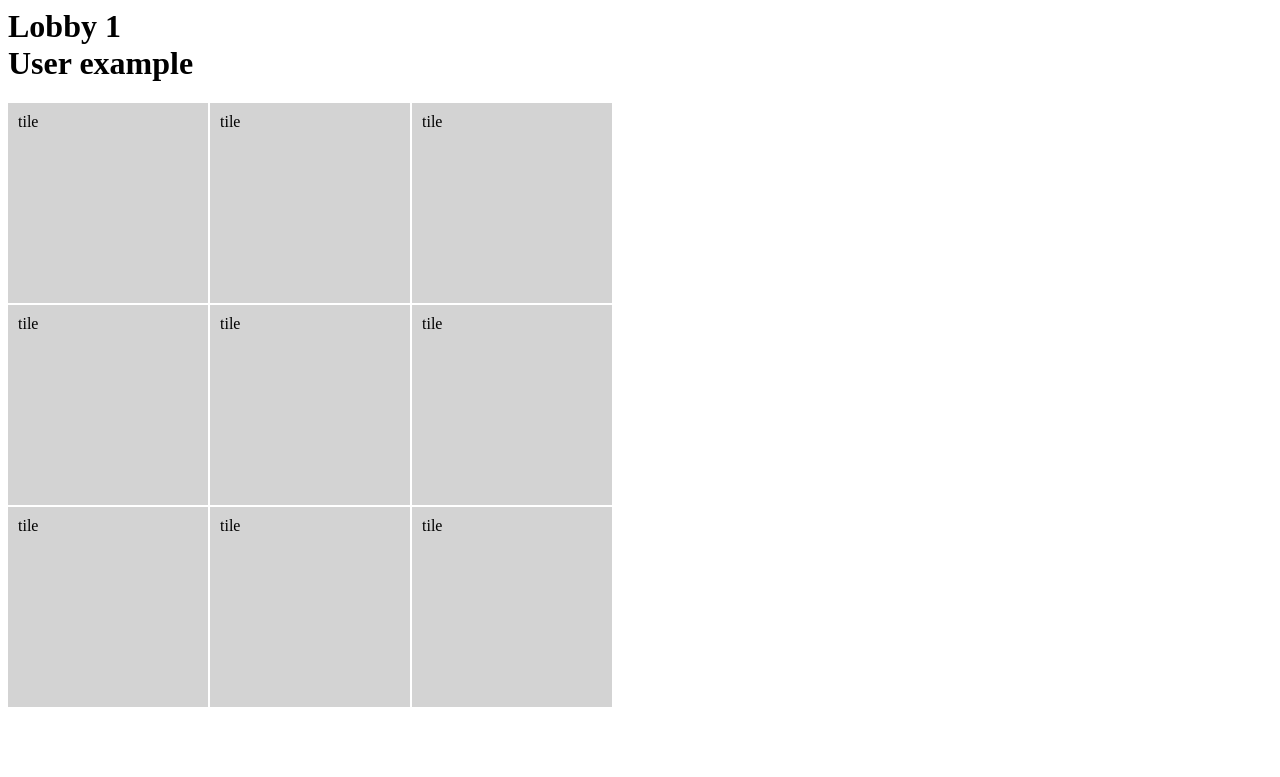
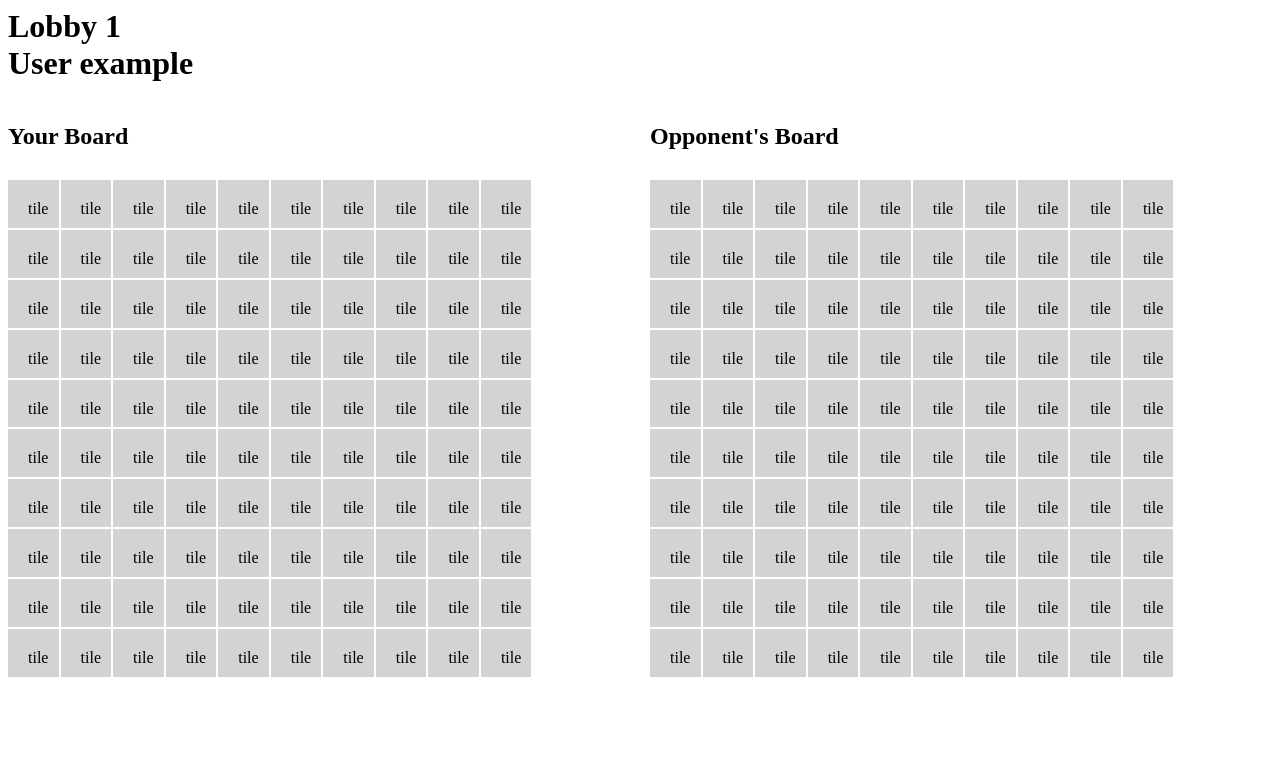
Before and after one commit to josaputra15/freighter-fighter, a Flask app: page /1 in a window 1280 px wide. Shown: the top 777 px of the page. Run offline with Flask 3, Linux system fonts and the light colour scheme; some libraries are stand-ins or nearby versions.

Commit message:
built lobby framework

```diff
--- a/static/lobby.css
+++ b/static/lobby.css
@@ -1,12 +1,18 @@
 .tile {
     background-color: lightgray;
-    outline:1px black;
-    padding:10px;
+    padding:20px;
 }
 
 #gameboard {
+    display:grid;
+    gap:10px;
+    grid-template-columns: repeat(2, 50%);
+    grid-template-rows:2;
+}
+
+#selfMap, #opponentMap {
     display: grid;
     gap: 2px;
-    grid-template-columns: repeat(3, 200px);
-    grid-template-rows: repeat(3, 200px)
+    grid-template-columns: repeat(10, 8%);
+    grid-template-rows: repeat(10, 8%)
 }
--- a/static/lobby.js
+++ b/static/lobby.js
@@ -17,9 +17,16 @@ socket.on("join", (success) => {
 })
 
 
-for(let i = 0; i < 9; i++) {
+for(let i = 0; i < 100; i++) {
     let tile = document.createElement("div");
     tile.innerText = "tile";
     tile.className = "tile";
-    document.getElementById("gameboard").appendChild(tile);
+    document.getElementById("selfMap").appendChild(tile);
 }
+
+for(let i = 0; i < 100; i++) {
+    let tile = document.createElement("div");
+    tile.innerText = "tile";
+    tile.className = "tile";
+    document.getElementById("opponentMap").appendChild(tile);
+}
--- a/templates/lobby.html
+++ b/templates/lobby.html
@@ -12,8 +12,24 @@
             </br>
             User {{userNum}}
         </h1>
+        <!-- TODO: implement this screen -->
+        <div id = "waiting" style="display:none">
+            This will contain the waiting message / circle while we wait for the opposing player
+        </div>
+        <!-- TODO: implement this screen -->
+        <div id = "placement" style="display:none">
+            This will contain the map, ships, and ready up button and will let you place your ships then get ready
+        </div>
 
-        <div id="gameboard"></div>
+        <div id="gameboard">
+            <h2> Your Board</h2>
+            <h2> Opponent's Board</h2>
+
+            <div id = "selfMap"></div>
+            <!-- probably we pre-populate this with the location of your ships, then just overlay -->
+
+            <div id = "opponentMap"></div>
+        </div>
     </body>
     <script src="static/lobby.js"></script>
 </html>
```
